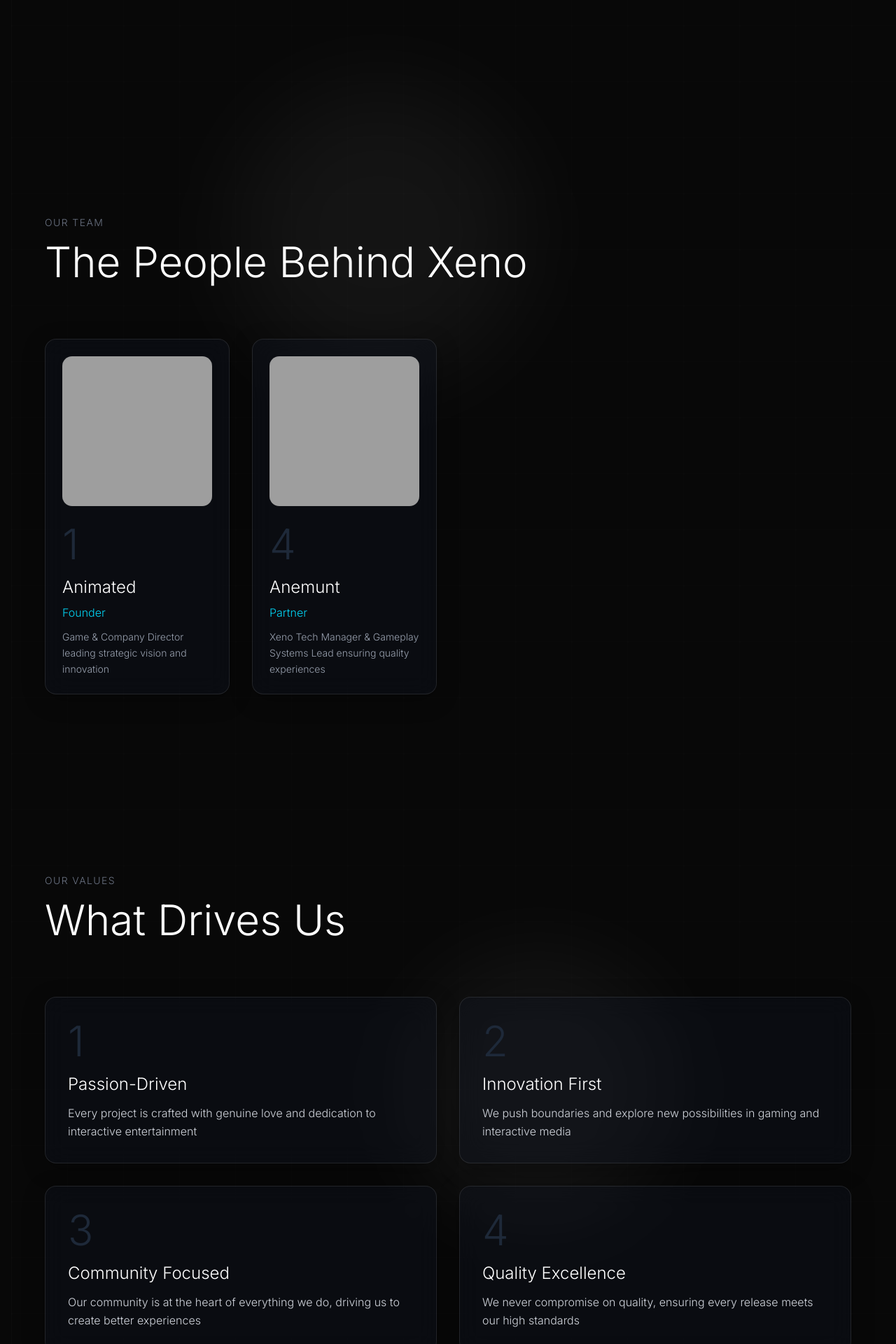
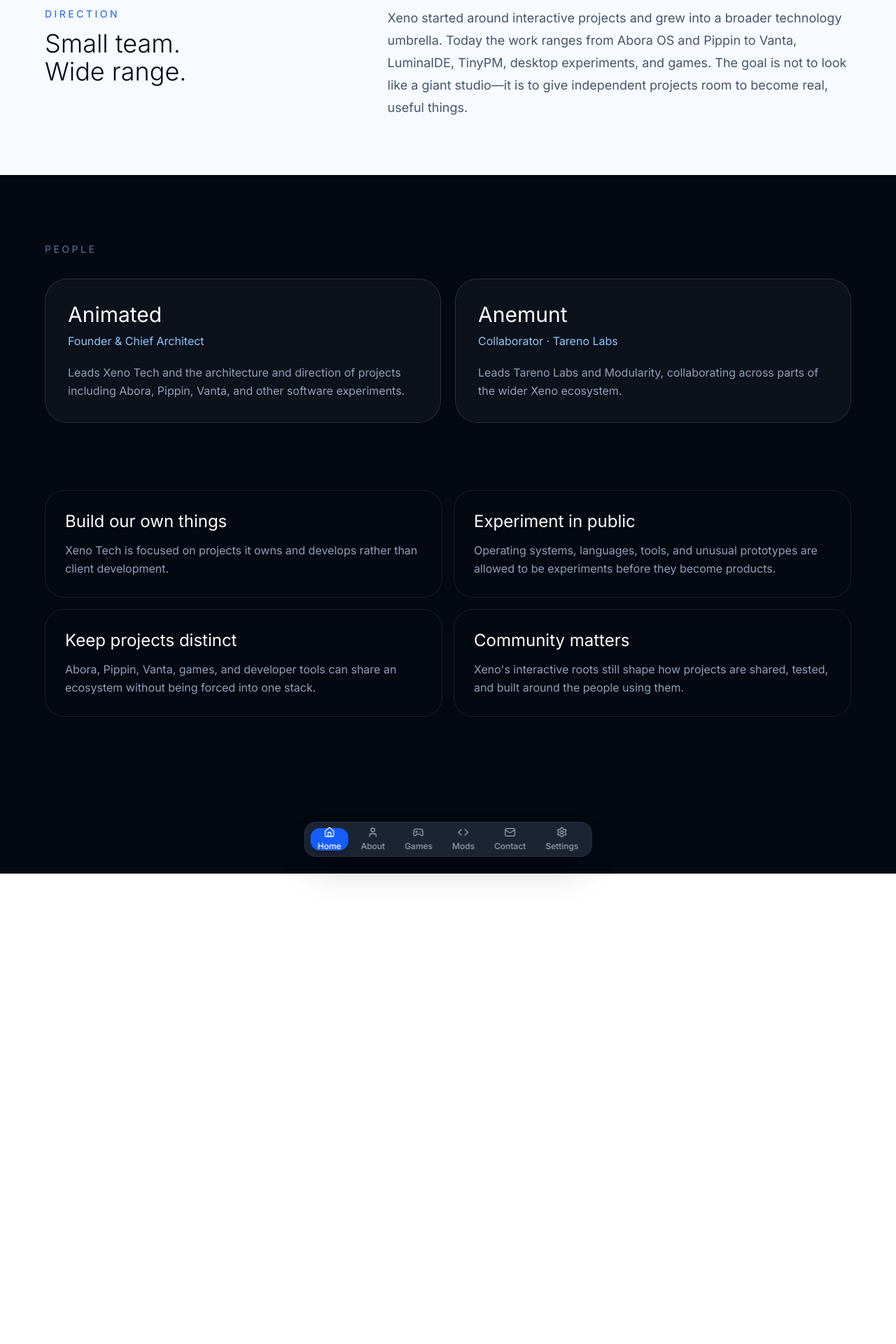
Before and after one commit to AnimatedGTVR/XenoInteractionsOGWebsite, a Next.js app: page /about in a window 1280 px wide. Shown: the part 620-2540 px from the top of the page at 70% size. After the commit the page ends 1868 px from the top, so only its background shows below. Built offline with nearby package versions, Linux system fonts and the light colour scheme; grey boxes are pictures that could not be loaded.

Commit message:
site: refresh current information and navigation

```diff
--- a/app/about/page.tsx
+++ b/app/about/page.tsx
@@ -1,189 +1,12 @@
 "use client"
+import { motion } from "framer-motion"
+import Link from "next/link"
+import BottomHotbar from "@/components/bottom-hotbar"
 
-import { motion } from "framer-motion"
-import { Button } from "@/components/ui/button"
-import Link from "next/link"
-
-export default function AboutPage() {
-  return (
-    <div className="min-h-screen bg-black text-white">
-      <div className="fixed inset-0 pointer-events-none">
-        {/* Gradient overlay */}
-        <div className="absolute inset-0 bg-white/[0.03]" />
-
-        {/* Animated grid */}
-        <div
-          className="absolute inset-0 opacity-20"
-          style={{
-            backgroundImage: `
-              linear-gradient(rgba(255, 255, 255, 0.1) 1px, transparent 1px),
-              linear-gradient(90deg, rgba(255, 255, 255, 0.1) 1px, transparent 1px)
-            `,
-            backgroundSize: "80px 80px",
-            animation: "grid-move-slow 30s linear infinite",
-          }}
-        />
-
-        {/* Floating orbs */}
-        <div className="absolute top-1/4 left-1/4 w-96 h-96 bg-white/5 rounded-full blur-3xl floating-orb" />
-        <div
-          className="absolute bottom-1/4 right-1/4 w-96 h-96 bg-white/5 rounded-full blur-3xl floating-orb"
-          style={{ animationDelay: "5s" }}
-        />
-      </div>
-
-      {/* Hero Section */}
-      <section className="relative min-h-screen flex items-center justify-center overflow-hidden">
-        <div className="relative z-10 text-center px-6 max-w-5xl mx-auto">
-          <motion.div
-            initial={{ opacity: 0, y: 30 }}
-            animate={{ opacity: 1, y: 0 }}
-            transition={{ duration: 0.8 }}
-            className="space-y-6"
-          >
-            <p className="text-sm uppercase tracking-widest text-gray-500 font-light">About Us</p>
-            <h1 className="text-7xl md:text-8xl font-light tracking-tight text-white drop-shadow-[0_0_30px_rgba(255,255,255,0.3)]">
-              Xeno Tech
-            </h1>
-            <p className="text-2xl md:text-3xl text-gray-300 font-light max-w-3xl mx-auto leading-relaxed">
-              Owning and supporting independent software projects through focus and curiosity
-            </p>
-          </motion.div>
-        </div>
-      </section>
-
-      <section className="relative py-32 px-6">
-        <div className="max-w-6xl mx-auto">
-          <motion.div
-            initial={{ opacity: 0, y: 30 }}
-            whileInView={{ opacity: 1, y: 0 }}
-            viewport={{ once: true }}
-            transition={{ duration: 0.6 }}
-            className="mb-20"
-          >
-            <p className="text-sm uppercase tracking-widest text-gray-500 mb-4 font-light">Our Team</p>
-            <h2 className="text-5xl md:text-6xl font-light text-white">The People Behind Xeno</h2>
-          </motion.div>
-
-          <div className="grid md:grid-cols-2 lg:grid-cols-4 gap-8">
-            {[
-              {
-                number: "1",
-                name: "Animated",
-                role: "Founder",
-                description: "Game & Company Director leading strategic vision and innovation",
-                image:
-                  "https://hebbkx1anhila5yf.public.blob.vercel-storage.com/4baf8e7da557f1ac29dcb30dff9c1e67-JcCR3YTUHaA6XP0iorpPrZkHP6vSLa.jpg",
-              },
-              {
-                number: "4",
-                name: "Anemunt",
-                role: "Partner",
-                description: "Xeno Tech Manager & Gameplay Systems Lead ensuring quality experiences",
-                image:
-                  "https://hebbkx1anhila5yf.public.blob.vercel-storage.com/Untitled71_20250919224056-boz9YiY62ILTzu0TpBa643E7nUCGwG.png",
-              },
-            ].map((member, index) => (
-              <motion.div
-                key={index}
-                initial={{ opacity: 0, y: 30 }}
-                whileInView={{ opacity: 1, y: 0 }}
-                viewport={{ once: true }}
-                transition={{ duration: 0.6, delay: index * 0.1 }}
-                className="glass-card p-6 rounded-2xl border border-white/15 hover:border-white/35 transition-all duration-300 group"
-              >
-                <div className="relative w-full aspect-square mx-auto mb-6 overflow-hidden rounded-xl">
-                  <img
-                    src={member.image || "/placeholder.svg"}
-                    alt={member.name}
-                    className="w-full h-full object-cover group-hover:scale-110 transition-transform duration-500"
-                  />
-                </div>
-                <div className="text-6xl font-light text-gray-800 mb-4">{member.number}</div>
-                <h3 className="text-2xl font-light text-white mb-2">{member.name}</h3>
-                <p className="text-cyan-400 mb-3 font-light">{member.role}</p>
-                <p className="text-gray-400 leading-relaxed text-sm font-light">{member.description}</p>
-              </motion.div>
-            ))}
-          </div>
-        </div>
-      </section>
-
-      <section className="relative py-32 px-6">
-        <div className="max-w-6xl mx-auto">
-          <motion.div
-            initial={{ opacity: 0, y: 30 }}
-            whileInView={{ opacity: 1, y: 0 }}
-            viewport={{ once: true }}
-            transition={{ duration: 0.6 }}
-            className="mb-20"
-          >
-            <p className="text-sm uppercase tracking-widest text-gray-500 mb-4 font-light">Our Values</p>
-            <h2 className="text-5xl md:text-6xl font-light text-white">What Drives Us</h2>
-          </motion.div>
-
-          <div className="grid md:grid-cols-2 gap-8">
-            {[
-              {
-                number: "1",
-                title: "Passion-Driven",
-                description: "Every project is crafted with genuine love and dedication to interactive entertainment",
-              },
-              {
-                number: "2",
-                title: "Innovation First",
-                description: "We push boundaries and explore new possibilities in gaming and interactive media",
-              },
-              {
-                number: "3",
-                title: "Community Focused",
-                description:
-                  "Our community is at the heart of everything we do, driving us to create better experiences",
-              },
-              {
-                number: "4",
-                title: "Quality Excellence",
-                description: "We never compromise on quality, ensuring every release meets our high standards",
-              },
-            ].map((value, index) => (
-              <motion.div
-                key={index}
-                initial={{ opacity: 0, y: 30 }}
-                whileInView={{ opacity: 1, y: 0 }}
-                viewport={{ once: true }}
-                transition={{ duration: 0.6, delay: index * 0.1 }}
-                className="glass-card p-8 rounded-2xl border border-purple-400/20 hover:border-purple-400/40 transition-all duration-300"
-              >
-                <div className="text-6xl font-light text-gray-800 mb-4">{value.number}</div>
-                <h3 className="text-2xl font-light text-white mb-3">{value.title}</h3>
-                <p className="text-gray-300 leading-relaxed font-light">{value.description}</p>
-              </motion.div>
-            ))}
-          </div>
-        </div>
-      </section>
-
-      <section className="relative py-32 px-6">
-        <div className="max-w-4xl mx-auto text-center">
-          <motion.div
-            initial={{ opacity: 0, y: 30 }}
-            whileInView={{ opacity: 1, y: 0 }}
-            viewport={{ once: true }}
-            transition={{ duration: 0.6 }}
-            className="space-y-8"
-          >
-            <h2 className="text-5xl md:text-6xl font-light leading-tight text-white">Join our journey</h2>
-            <p className="text-xl text-gray-300 max-w-2xl mx-auto font-light">
-              Explore our projects and be part of something extraordinary
-            </p>
-            <Link href="/projects">
-              <Button className="bg-white text-black hover:bg-gray-100 px-10 py-7 text-lg rounded-full font-medium transition-all duration-300 hover:scale-105 hover:shadow-2xl hover:shadow-cyan-400/20">
-                View Projects
-              </Button>
-            </Link>
-          </motion.div>
-        </div>
-      </section>
-    </div>
-  )
+export default function AboutPage(){
+ const principles=[["Build our own things","Xeno Tech is focused on projects it owns and develops rather than client development."],["Experiment in public","Operating systems, languages, tools, and unusual prototypes are allowed to be experiments before they become products."],["Keep projects distinct","Abora, Pippin, Vanta, games, and developer tools can share an ecosystem without being forced into one stack."],["Community matters","Xeno's interactive roots still shape how projects are shared, tested, and built around the people using them."]]
+ return <main className="min-h-screen bg-[#030811] text-white pb-32"><section className="px-6 pt-28 pb-24 bg-[radial-gradient(circle_at_50%_0%,rgba(37,99,235,.28),transparent_38%)]"><div className="max-w-6xl mx-auto"><Link href="/" className="text-blue-300/70">← Home</Link><motion.div initial={{opacity:0,y:20}} animate={{opacity:1,y:0}} className="mt-20 max-w-4xl"><p className="text-sm uppercase tracking-[.28em] text-blue-300/60">About</p><h1 className="mt-4 text-6xl md:text-8xl font-light tracking-[-.05em]">Xeno Tech</h1><p className="mt-7 text-xl md:text-2xl text-slate-300 leading-relaxed">An independent home for systems software, developer tools, programming-language work, and interactive projects.</p></motion.div></div></section>
+ <section className="px-6 py-20 bg-[#f7fbff] text-slate-950"><div className="max-w-6xl mx-auto grid lg:grid-cols-[.8fr_1.2fr] gap-12"><div><p className="text-sm uppercase tracking-[.25em] text-blue-600">Direction</p><h2 className="mt-3 text-4xl font-light">Small team.<br/>Wide range.</h2></div><p className="text-lg text-slate-600 leading-8">Xeno started around interactive projects and grew into a broader technology umbrella. Today the work ranges from Abora OS and Pippin to Vanta, LuminaIDE, TinyPM, desktop experiments, and games. The goal is not to look like a giant studio—it is to give independent projects room to become real, useful things.</p></div></section>
+ <section className="px-6 py-24"><div className="max-w-6xl mx-auto"><p className="text-sm uppercase tracking-[.25em] text-blue-300/60">People</p><div className="mt-8 grid md:grid-cols-2 gap-5"><div className="rounded-[2rem] border border-blue-200/15 bg-white/[.04] p-8"><h3 className="text-3xl">Animated</h3><p className="mt-2 text-blue-300">Founder & Chief Architect</p><p className="mt-5 text-slate-400 leading-relaxed">Leads Xeno Tech and the architecture and direction of projects including Abora, Pippin, Vanta, and other software experiments.</p></div><div className="rounded-[2rem] border border-blue-200/15 bg-white/[.04] p-8"><h3 className="text-3xl">Anemunt</h3><p className="mt-2 text-blue-300">Collaborator · Tareno Labs</p><p className="mt-5 text-slate-400 leading-relaxed">Leads Tareno Labs and Modularity, collaborating across parts of the wider Xeno ecosystem.</p></div></div></div></section>
+ <section className="px-6 pb-24"><div className="max-w-6xl mx-auto grid md:grid-cols-2 gap-4">{principles.map(([a,b])=><div key={a} className="rounded-[1.75rem] border border-blue-200/10 p-7"><h3 className="text-2xl">{a}</h3><p className="mt-3 text-slate-400 leading-relaxed">{b}</p></div>)}</div></section><BottomHotbar/></main>
 }
```
